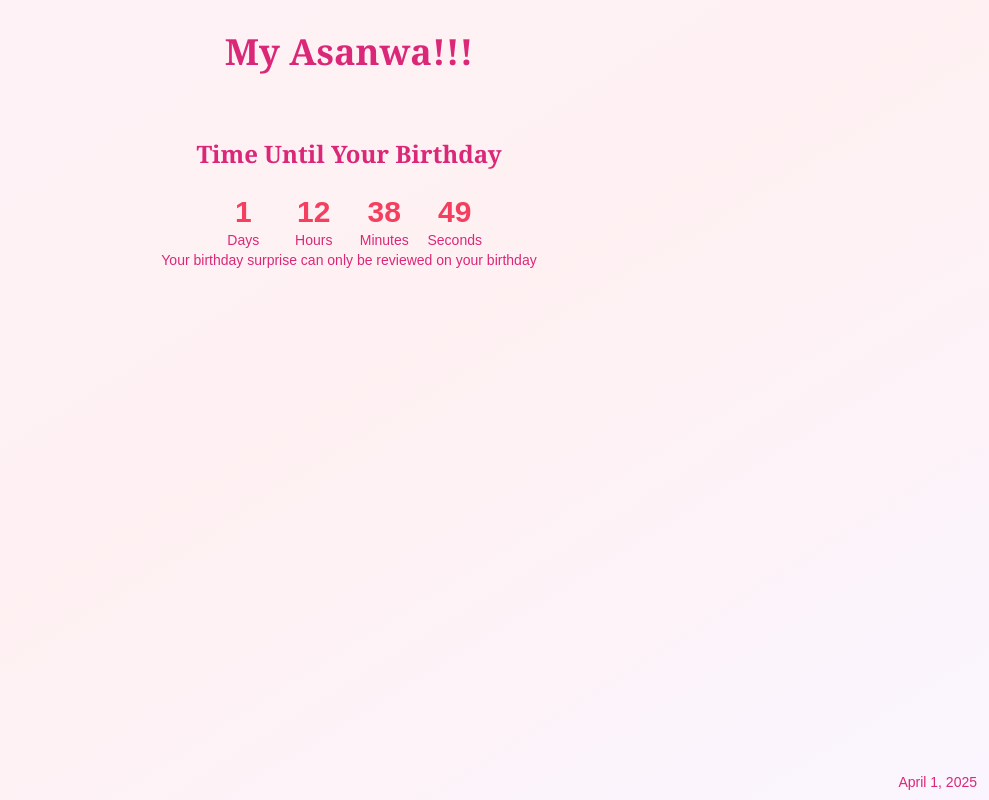
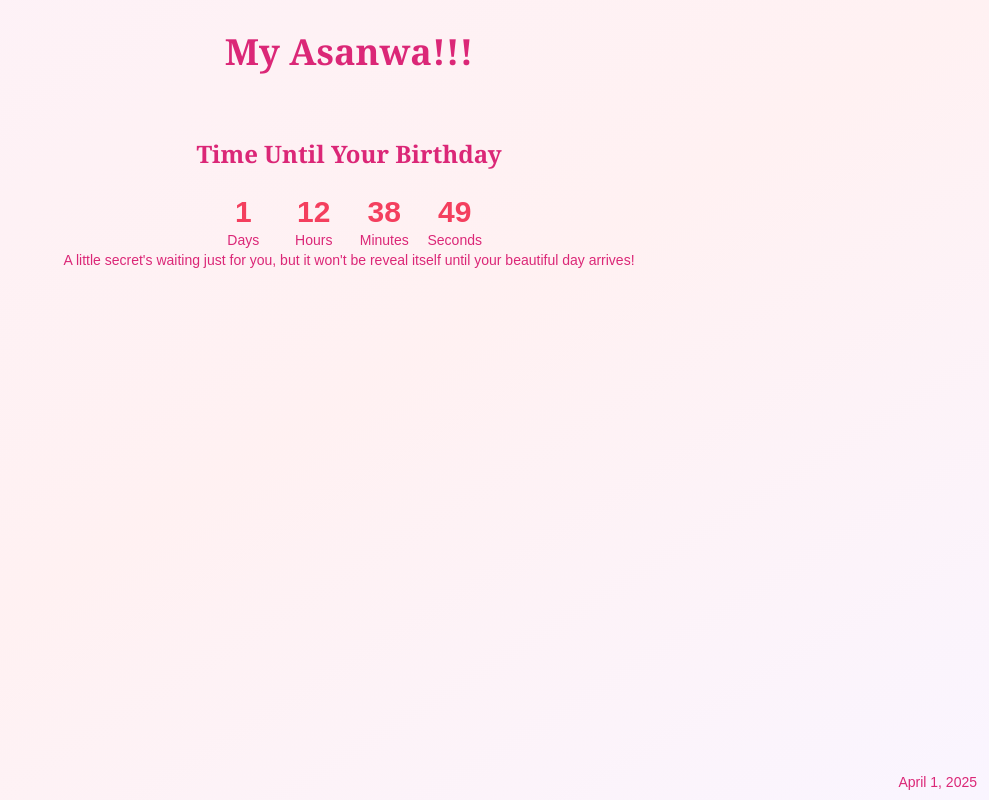
Before and after one commit to obodobright/birthday, a Next.js app: page / in a window 1280 px wide. Shown: the whole page, without its empty margins (291-1280 px from the left). Built offline with nearby package versions, Linux system fonts and the light colour scheme.

Commit message:
fix: birthday message update

```diff
--- a/src/app/components/BirthdayCountdown.jsx
+++ b/src/app/components/BirthdayCountdown.jsx
@@ -206,7 +206,8 @@ const BirthdayCountdown = ({ onBirthday }) => {
         </div>
       </div>
       <p className="text-sm  text-center text-pink-600 dark:text-pink-400">
-        Your birthday surprise can only be reviewed on your birthday
+        A little secret's waiting just for you, but it won't be reveal itself until your beautiful
+        day arrives!
       </p>
       <p className="text-sm absolute bottom-2 right-3 text-pink-600 dark:text-pink-400">
         {new Date().toLocaleDateString("en-US", {
```
